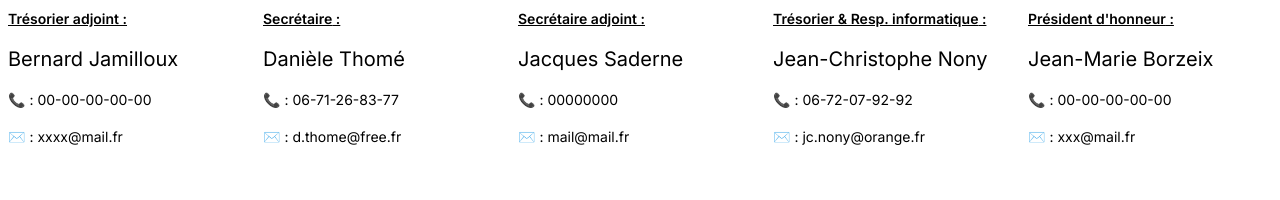
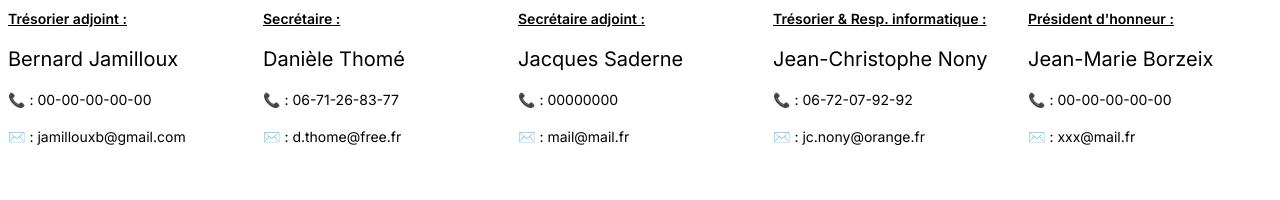
Before and after one commit to elarchi/lesamisdebugeat, a React (Create React App) app: page /who-are-we in a window 1280 px wide. Shown: the part 983-1183 px from the top of the page. Built offline with nearby package versions, Linux system fonts and the light colour scheme.

Commit message:
ajout bulletin inscription

```diff
--- a/src/pages/Contact/Contact.js
+++ b/src/pages/Contact/Contact.js
@@ -21,7 +21,7 @@ const Contact = () => {
           <h1>☎️ Téléphone</h1>
           <p>+33 (0)7 82 90 48 82</p>
         </div>
-        <h2>Psssit ! Merci de nous laisser vos coordonnées :)</h2>
+        <h2>Pssst ! Merci de nous laisser vos coordonnées :)</h2>
       </div>
     </div>
   );
--- a/src/pages/Subscription/Subscription.js
+++ b/src/pages/Subscription/Subscription.js
@@ -28,7 +28,7 @@ const Subscription = () => {
           Connaître les status de l'association
         </Link>
         <a
-          href="src/assets/bulletin-dadhesion.pdf"
+          href="https://drive.google.com/file/d/1B4FyeaTX0pGysprIM_M3g0D_CxITgiOw/view?usp=sharing"
           className="link"
           download="lesamisdupaysdebugeat-formulaire-d-adhesion"
         >
--- a/src/pages/WhoAreWe/WhoAreWe.js
+++ b/src/pages/WhoAreWe/WhoAreWe.js
@@ -121,7 +121,7 @@ const WhoAreWe = () => {
             title={"Trésorier adjoint"}
             name={"Bernard Jamilloux"}
             telephone={"00-00-00-00-00"}
-            email={"xxxx@mail.fr"}
+            email={" jamillouxb@gmail.com"}
             urlImage={
               "https://res.cloudinary.com/dfi0ky1v7/image/upload/v1654622510/qui-sommes-nous/bureau/bernard-jamilloux_tresorier-adjoint_fqbcne.jpg"
             }
@@ -190,8 +190,8 @@ const WhoAreWe = () => {
           <HeadquarterCard
             title={"Ingénieur Son & Lumière"}
             name={"Patrick Gazeau"}
-            telephone={"00-00-00-00-00"}
-            email={"xxx@mail.fr"}
+            telephone={"06-76-96-17-46"}
+            email={"pgazeau33@gmail.com"}
             urlImage={
               "https://res.cloudinary.com/dfi0ky1v7/image/upload/v1654618477/sample.jpg"
             }
```
